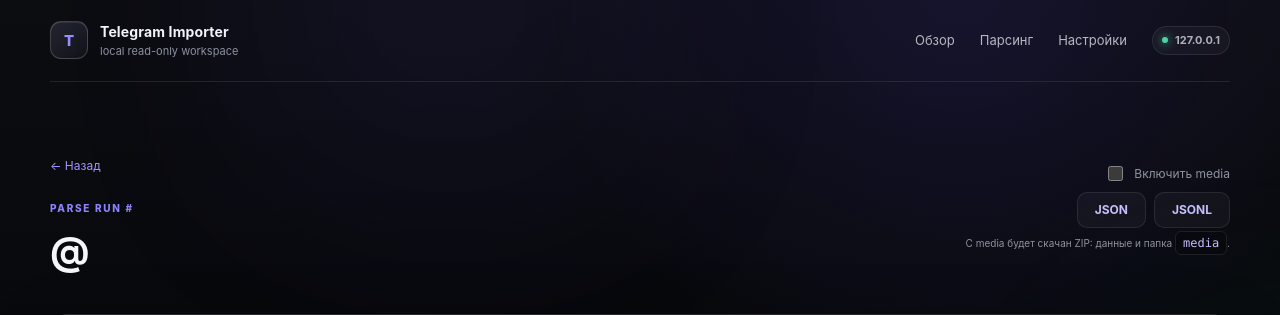
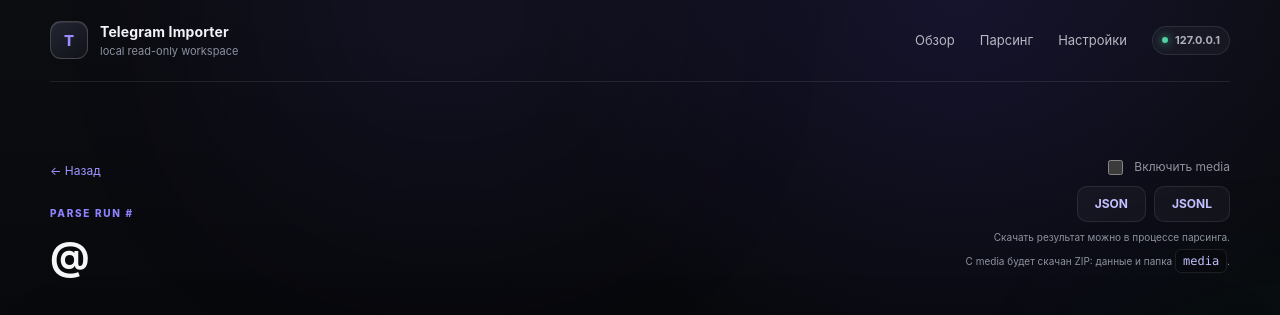
Before and after one commit to melswg/telegram-channel-parser, a FastAPI app: template app/templates/run.html in a window 1280 px wide. Shown: the top 315 px of the page. Run offline with FastAPI, Linux system fonts and the light colour scheme; the template is opened without the code that fills it, so the values that code supplies are empty; some libraries are stand-ins or nearby versions.

Commit message:
feat: note exports are available during parsing

```diff
--- a/app/templates/post.html
+++ b/app/templates/post.html
@@ -15,6 +15,7 @@
       <a data-export-link href="/api/export/post/{{ post.channel }}:{{ post.post_id }}?format=jsonl">JSONL</a>
       {# CSV временно скрыт до исправления совместимости экспорта. #}
     </div>
+    <small>Скачать результат можно в процессе парсинга.</small>
     <small>С media будет скачан ZIP: данные и папка <code>media</code>.</small>
     <p class="export-message form-message"></p>
   </div>
--- a/app/templates/run.html
+++ b/app/templates/run.html
@@ -15,6 +15,7 @@
       <a data-export-link href="/api/export/run/{{ run.id }}?format=jsonl">JSONL</a>
       {# CSV временно скрыт до исправления совместимости экспорта. #}
     </div>
+    <small>Скачать результат можно в процессе парсинга.</small>
     <small>С media будет скачан ZIP: данные и папка <code>media</code>.</small>
     <p class="export-message form-message"></p>
   </div>
```
